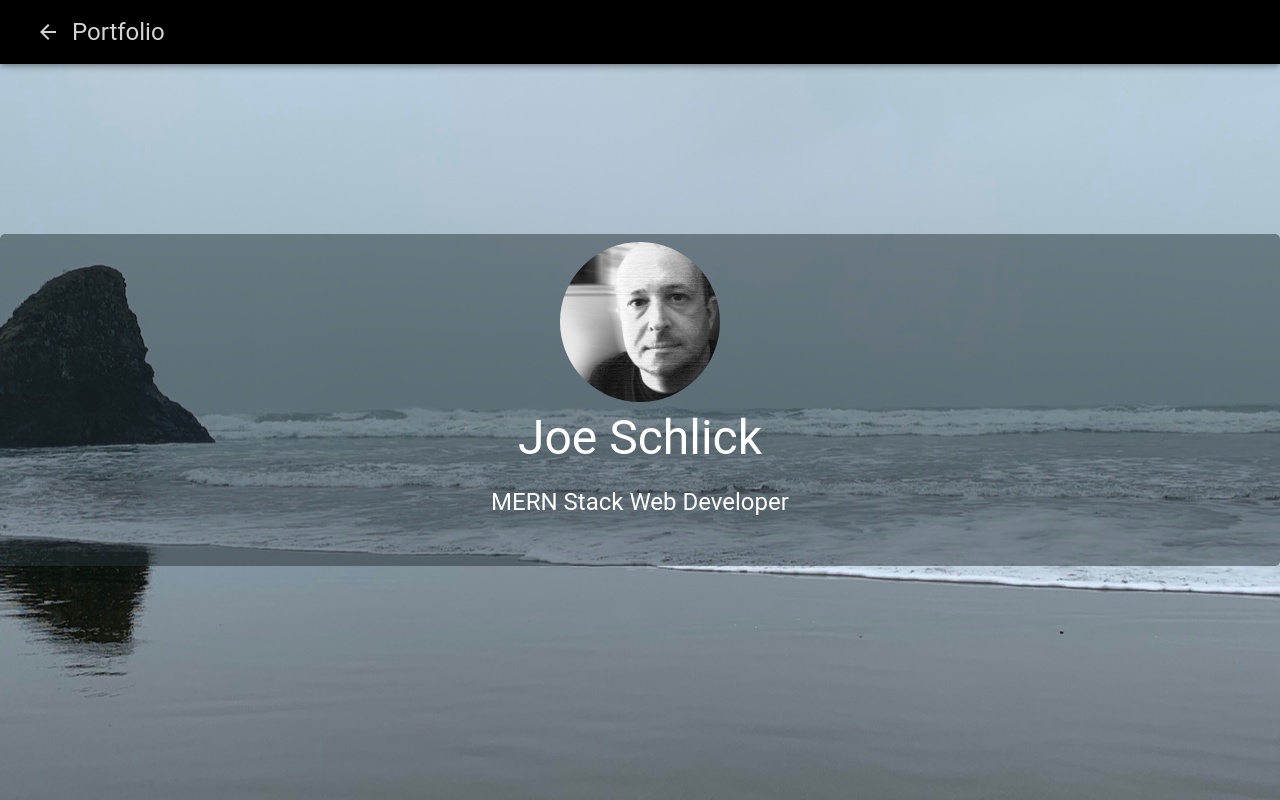
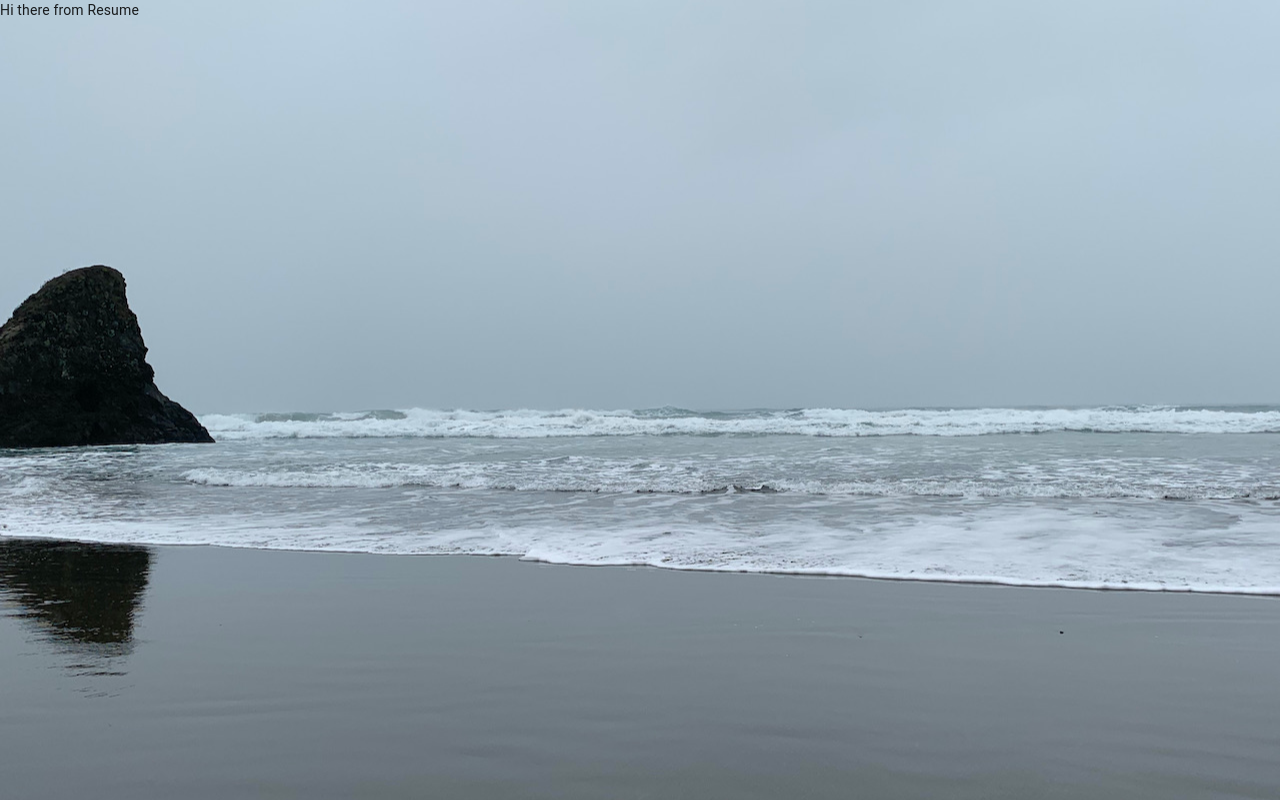
Before and after one commit to joeschlick/react-portfolio, a React (Create React App) app in the folder client/: page /resume in a window 1280 px wide. Built offline with nearby package versions, Linux system fonts and the light colour scheme.

Commit message:
added Resume component and paths

```diff
--- a/client/src/App.js
+++ b/client/src/App.js
@@ -1,12 +1,15 @@
 import React from "react";
+import {Route} from 'react-router-dom'
 import CssBaseline from '@material-ui/core/CssBaseline';
 import './App.css';
 import Home from "./components/"
+import Resume from './components/Resume';
 
 function App() {
   return (
     <CssBaseline >
-      <Home/>
+      <Route exact path="/" component={Home}/>
+      <Route path="/resume" component={Resume}/>
     </CssBaseline>
   );
 }
--- a/client/src/components/Navbar.js
+++ b/client/src/components/Navbar.js
@@ -1,4 +1,5 @@
 import React, {useState} from "react";
+import {Link} from "react-router-dom"
 import { makeStyles } from "@material-ui/core/styles";
 import MobileRightMenuSlider from "@material-ui/core/Drawer"
 import {
@@ -45,10 +46,12 @@ const menuItems = [
   {
     listIcon: <Home />,
     listText: "Home",
+    listPath: "/"
   },
   {
     listIcon: <AssignmentInd />,
     listText: "Resume",
+    listPath: "/resume"
   },
   {
     listIcon: <Apps />,
@@ -81,7 +84,7 @@ const Navbar = () => {
       <Divider />
       <List>
         {menuItems.map((lsItem, key) => (
-          <ListItem button key={key}>
+          <ListItem button key={key} component={Link} to={lsItem.listPath} >
             <ListItemIcon className={classes.listItem}>
               {lsItem.listIcon}
             </ListItemIcon>
--- /dev/null
+++ b/client/src/components/Resume.js
@@ -0,0 +1,11 @@
+import React from 'react'
+
+const Resume = () => {
+    return (
+        <div>
+            Hi there from Resume
+        </div>
+    )
+}
+
+export default Resume
--- a/client/src/components/index.js
+++ b/client/src/components/index.js
@@ -1,6 +1,7 @@
 import React from 'react';
 import Navbar from './Navbar';
 import Header from './Header';
+import Resume from './Resume';
 
 const Home = () => {
     return (
--- a/client/src/index.js
+++ b/client/src/index.js
@@ -1,12 +1,13 @@
 import React from 'react';
 import ReactDOM from 'react-dom';
+import {BrowserRouter as Router} from "react-router-dom";
 import App from './App';
 import reportWebVitals from './reportWebVitals';
 
 ReactDOM.render(
-  <React.StrictMode>
+  <Router>
     <App />
-  </React.StrictMode>,
+  </Router>,
   document.getElementById('root')
 );
 
```
Also changed, not shown: 2 other files (tests, documents, lock files or other folders).
